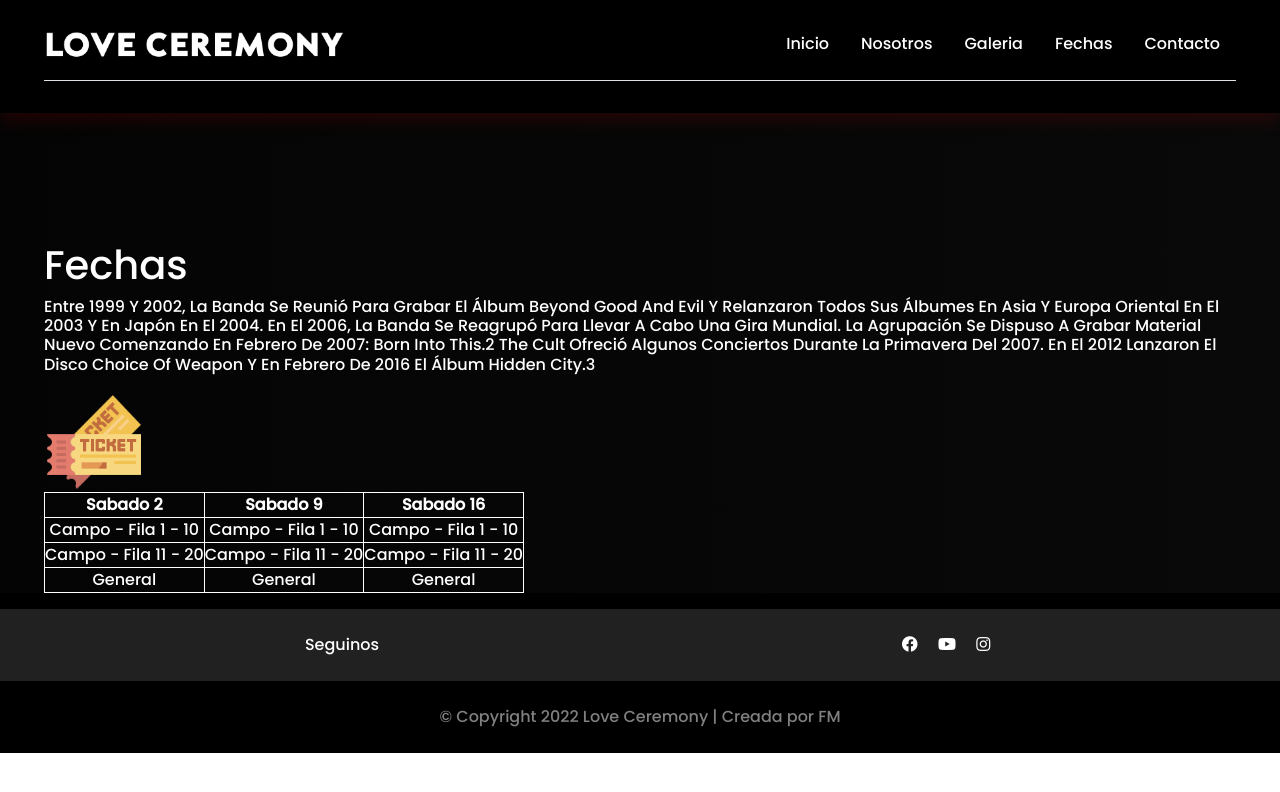
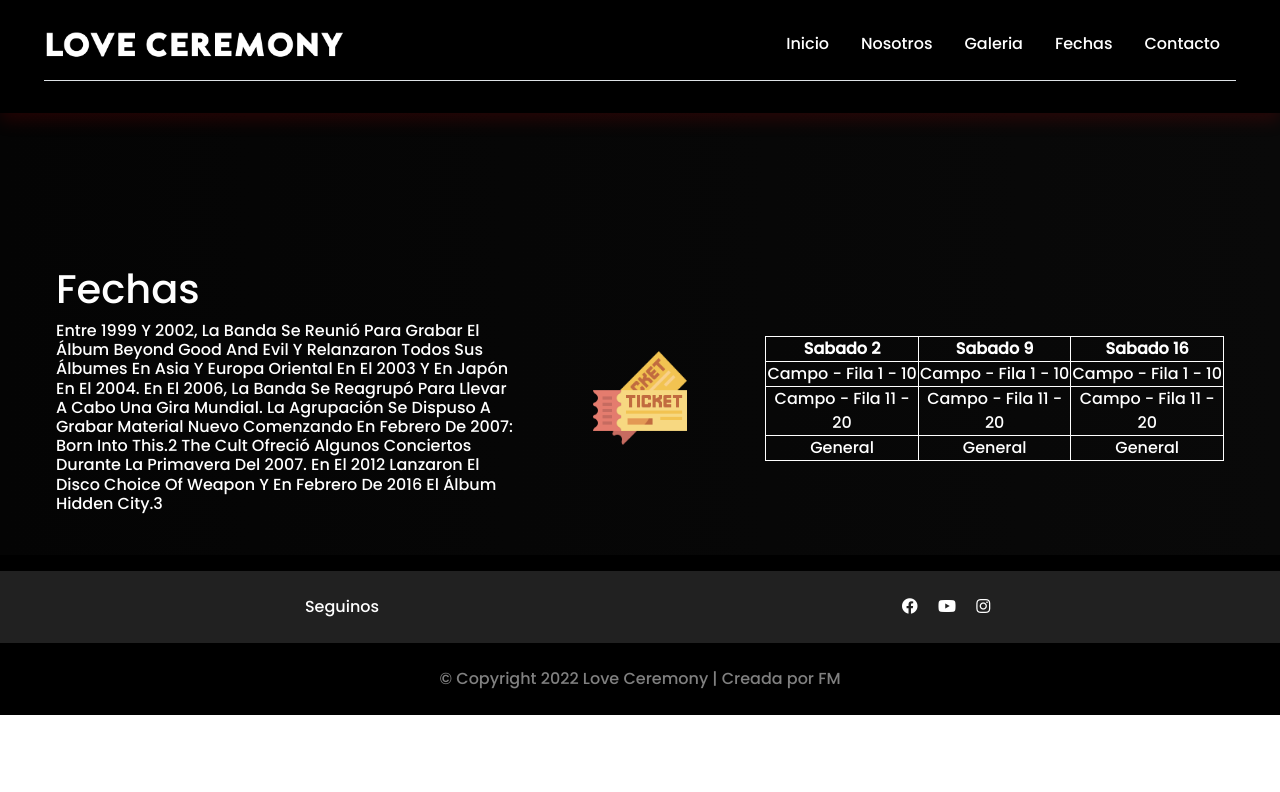
Before and after one commit to FlorMirabella/Mi-repo, a website: page paginas/fechas.html in a window 1280 px wide. Drawn offline with nearby package versions, Linux system fonts and the light colour scheme.

Commit message:
modificaciones en seccion fechas

```diff
--- a/css/custom.css
+++ b/css/custom.css
@@ -380,13 +380,14 @@ label {
   display: block;
   margin-top: 20px;
   letter-spacing: 1px;
+  color: #000;
 }
 
 .principal {
   display: block;
   margin: 0 auto;
   width: 510px;
-  color: #ffffff;
+  color: #b70707;
 }
 
 form {
--- a/paginas/fechas.html
+++ b/paginas/fechas.html
@@ -51,9 +51,9 @@
   <main>
     <section id="fechas" class="intro-section">
       <div class="container">
-        <div class="row">
-         <section>
-          <div class="col">
+        <section class="row">
+
+          <div class="col col-sm p-4">
             <div class="display-2">
               <h1 class="display-2-intro animate__animated animate__bounce">Fechas</h1>
               <span class="display-2--description">
@@ -64,17 +64,15 @@
                 el 2012 lanzaron el disco Choice of Weapon y en febrero de 2016 el álbum Hidden City.3 </span>
             </div>
           </div>
-         </section>
 
-         <section>
-          <div class="col">
+          <div class="col-lg-2 col-sm text-center">
           <!-- Compra de entradas -->
             <a href= "https://www.allaccess.com.ar">
              <img with="100" height="100" src="../img/ticket.png" alt="tickets" />
             </a>
           </div>
 
-          <div class="col">
+          <div class="col col-sm p-4">
             <div>
               <table class="date-table" border="1" cellpadding="10" cellspacing="5">
                 <tr>
@@ -100,8 +98,7 @@
               </table>
             </div>
           </div>
-         </section>
-    </section>
+        </section>
   </main>
 
   <!--COMIENZA EL FOOTER-->
```
Also changed, not shown: img/Galeria1.jpg (deleted), img/Galeria2.jpg (deleted), img/Galeria3.jpg (deleted), img/Galeria4.jpg (deleted), img/LOVE CEREMONY.svg (deleted), img/loveceremony en vivo.jpg (deleted), img/loveceremony.svg (deleted).
